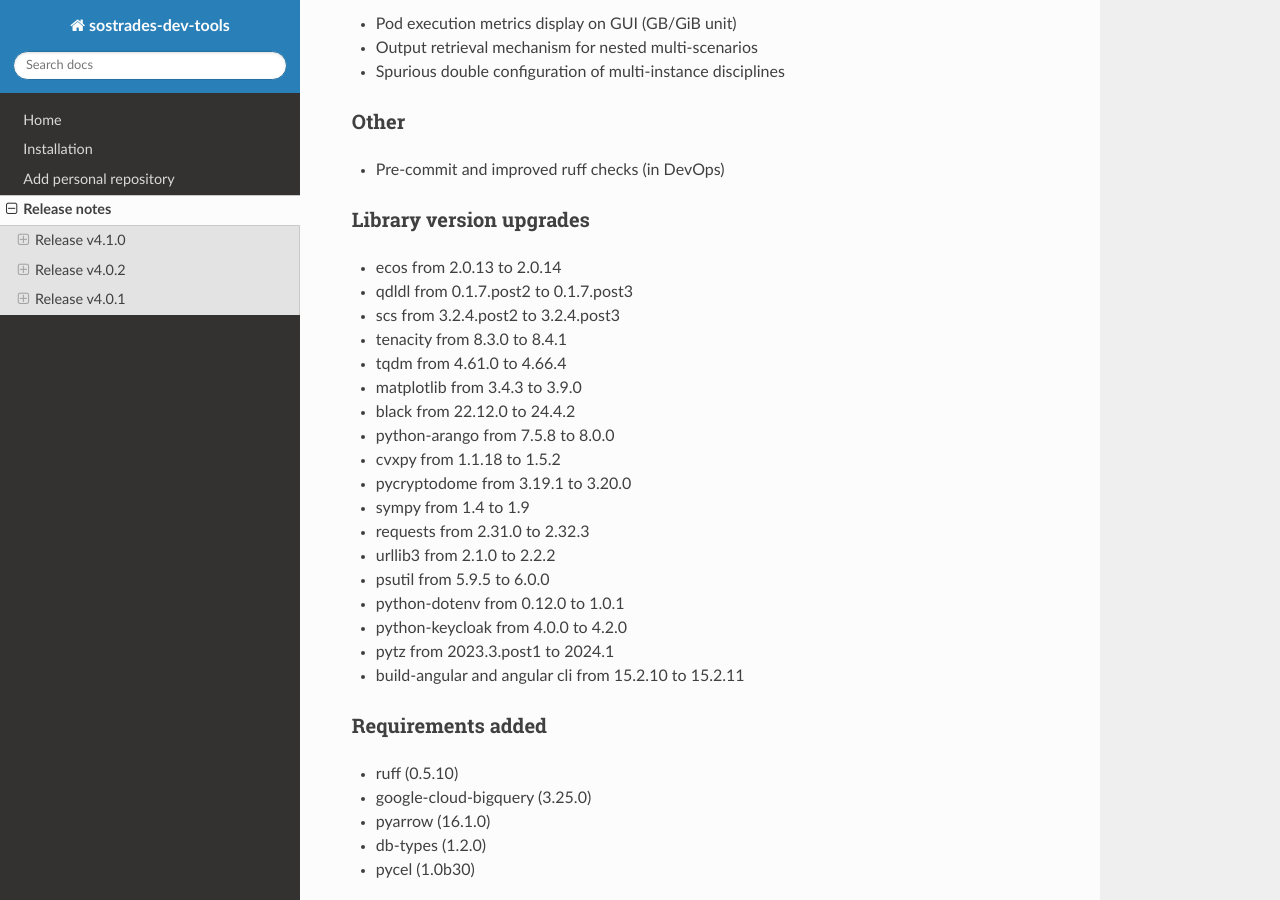
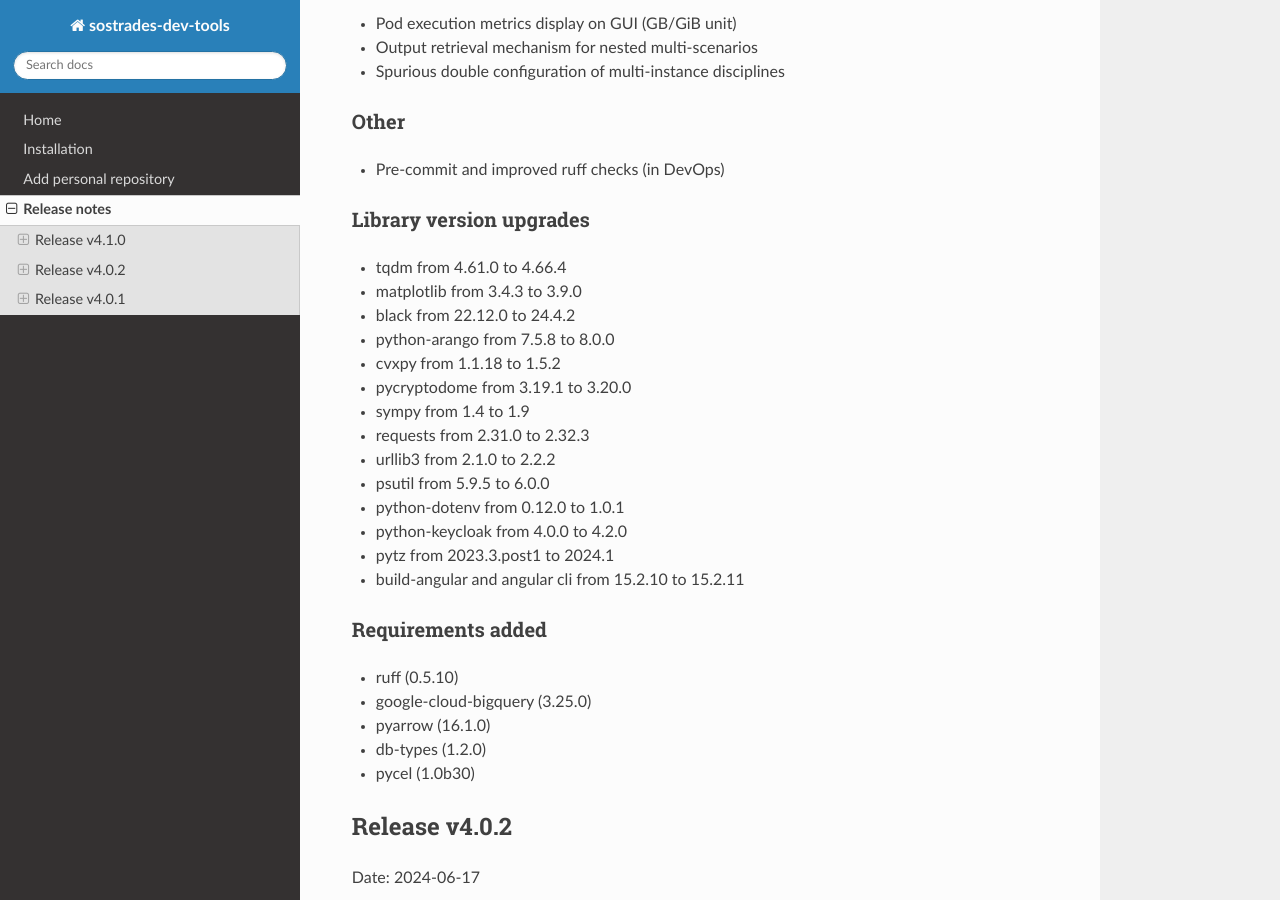
Before and after one commit to os-climate/sostrades-dev-tools, a Sphinx documentation site: the page built from docs/source/release-notes.md, in a window 1280 px wide and 900 px high, scrolled down 666 px. Built offline with Sphinx 7.4.7 and the Read the Docs theme 2.0.0, drawn with Linux system fonts in a browser that asks for light colours.

Commit message:
feedback on release note

```diff
--- a/docs/source/release-notes.md
+++ b/docs/source/release-notes.md
@@ -23,10 +23,6 @@ Date: 2024-07-15
 * Pre-commit and improved ruff checks (in DevOps)
 
 ### Library version upgrades
-* ecos from 2.0.13 to 2.0.14
-* qdldl from 0.1.7.post2 to 0.1.7.post3
-* scs from 3.2.4.post2 to 3.2.4.post3
-* tenacity from 8.3.0 to 8.4.1
 * tqdm from 4.61.0 to 4.66.4
 * matplotlib from 3.4.3 to 3.9.0
 * black from 22.12.0 to 24.4.2
```
